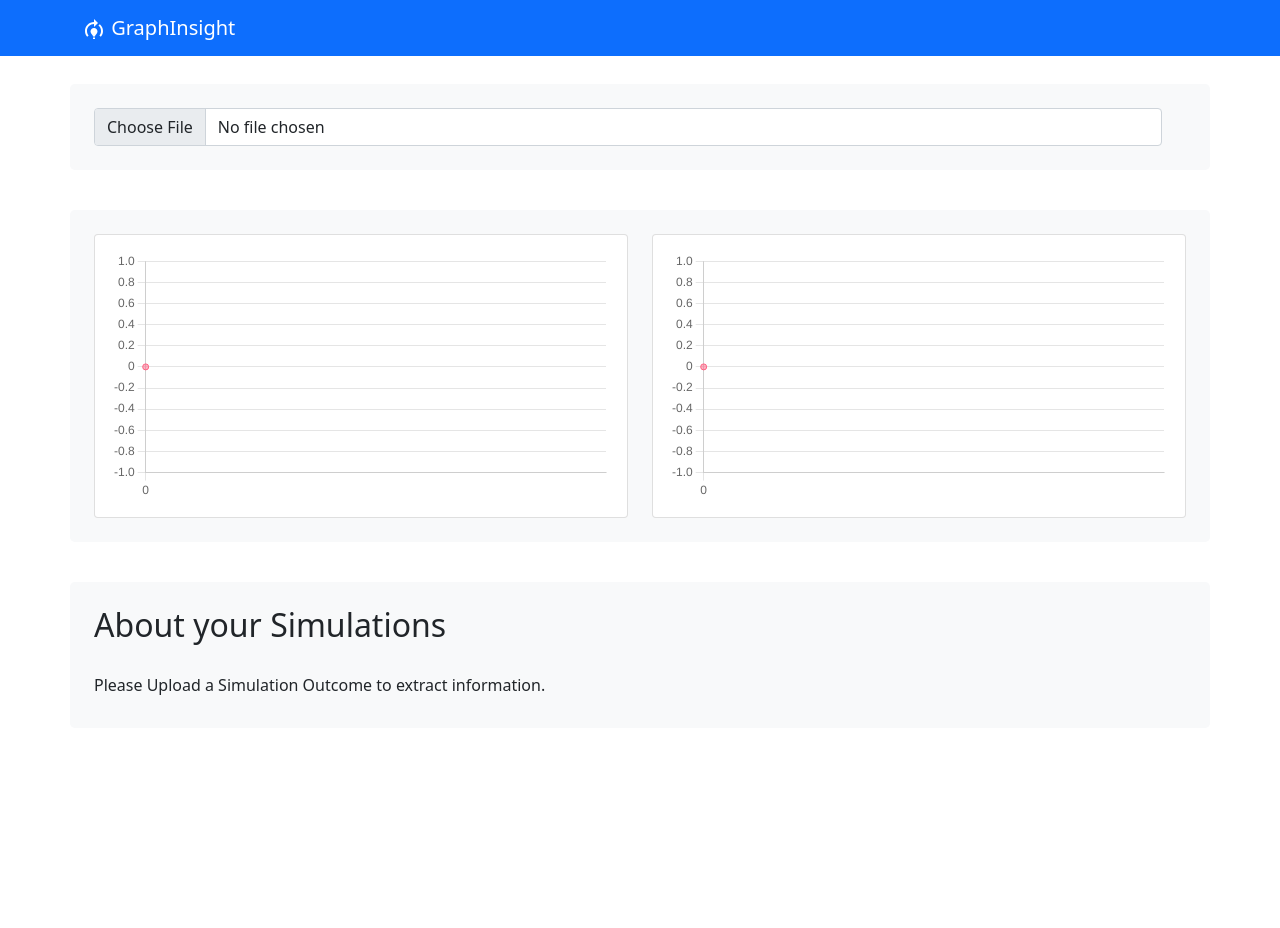
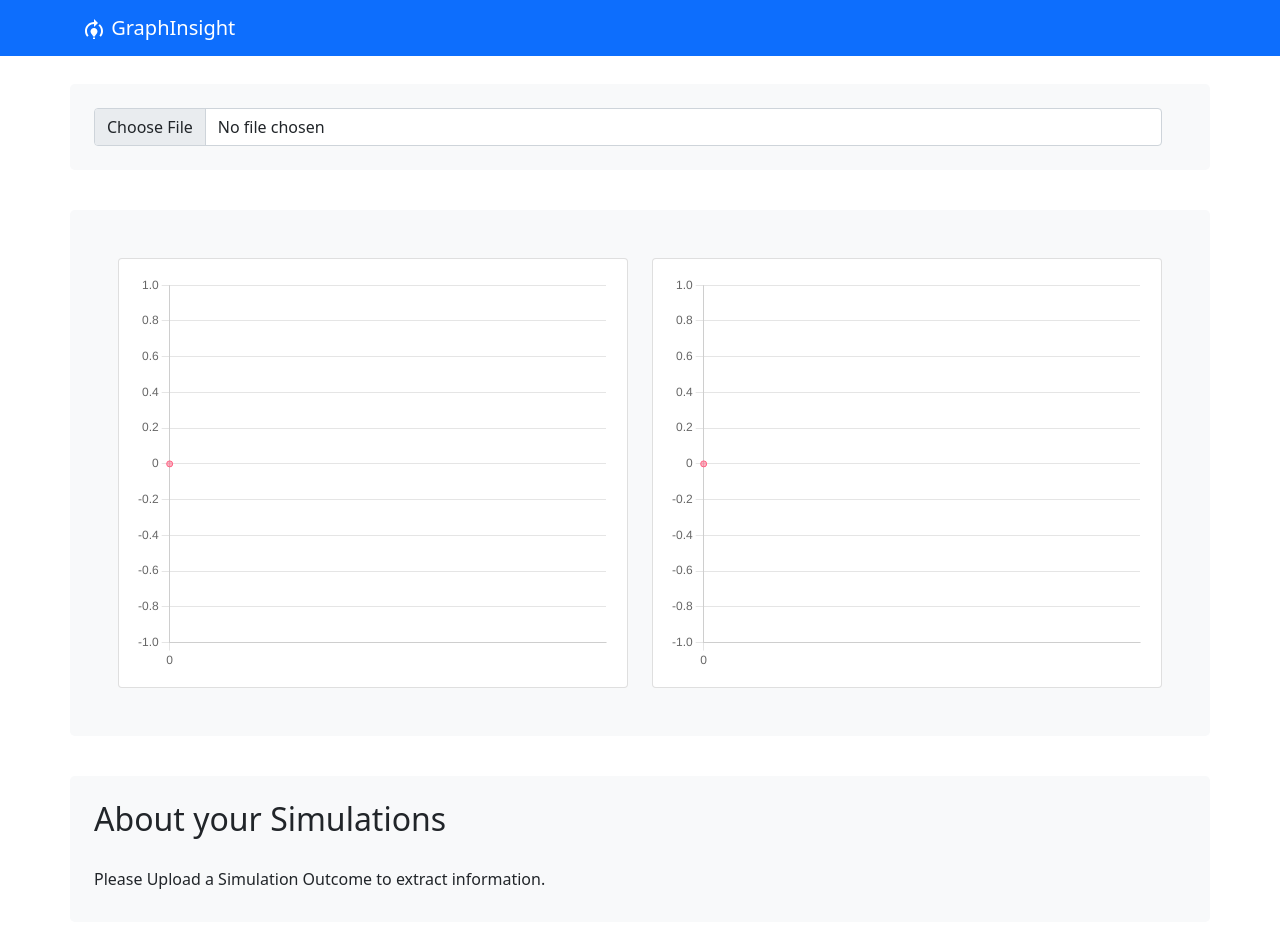
Before and after one commit to nicogig/graphinsight, a React (Create React App) app: page / in a window 1280 px wide. Shown: the top 928 px of the page. Before the commit the page ends 800 px from the top, so only its background shows below. Built offline with nearby package versions, Linux system fonts and the light colour scheme.

Commit message:
Fixed Graph size

```diff
--- a/src/App.js
+++ b/src/App.js
@@ -83,7 +83,7 @@ function App() {
 					<Container className="p-4 mb-4 bg-light rounded-3">
 						<SnackBar childFunc={setDataInDiscrete} oldData={extractedData} />
 					</Container>
-					<Container className="p-4 mb-4 bg-light rounded-3">
+					<Container className="p-5 mb-4 bg-light rounded-3">
 						<Row>
 							{data.map((value, index) => <ChartCard key={index} options={options[index]} data={value} />)}
 						</Row>
--- a/src/components/ChartCard.js
+++ b/src/components/ChartCard.js
@@ -19,7 +19,7 @@ export function ChartCard({options, data}) {
         <Col>
             <Card>
                 <Card.Body>
-                    <Line options={options} data={data} />
+                    <Line options={options} data={data} height={250} />
                 </Card.Body>
             </Card>
         </Col>
--- a/src/components/RenderSimulationInfo.js
+++ b/src/components/RenderSimulationInfo.js
@@ -8,6 +8,7 @@ function FullSimInfo({extractedData, index}) {
     if (extractedData.accuracies.length <= 1) {
         return (
             <div>
+                <br />
                 <h4>Simulation {index+1}</h4>
                 <br />
                 <Row xs={2} md={2} className="g-4">
```
Also changed, not shown: 7 other files (tests, documents, lock files or other folders).
